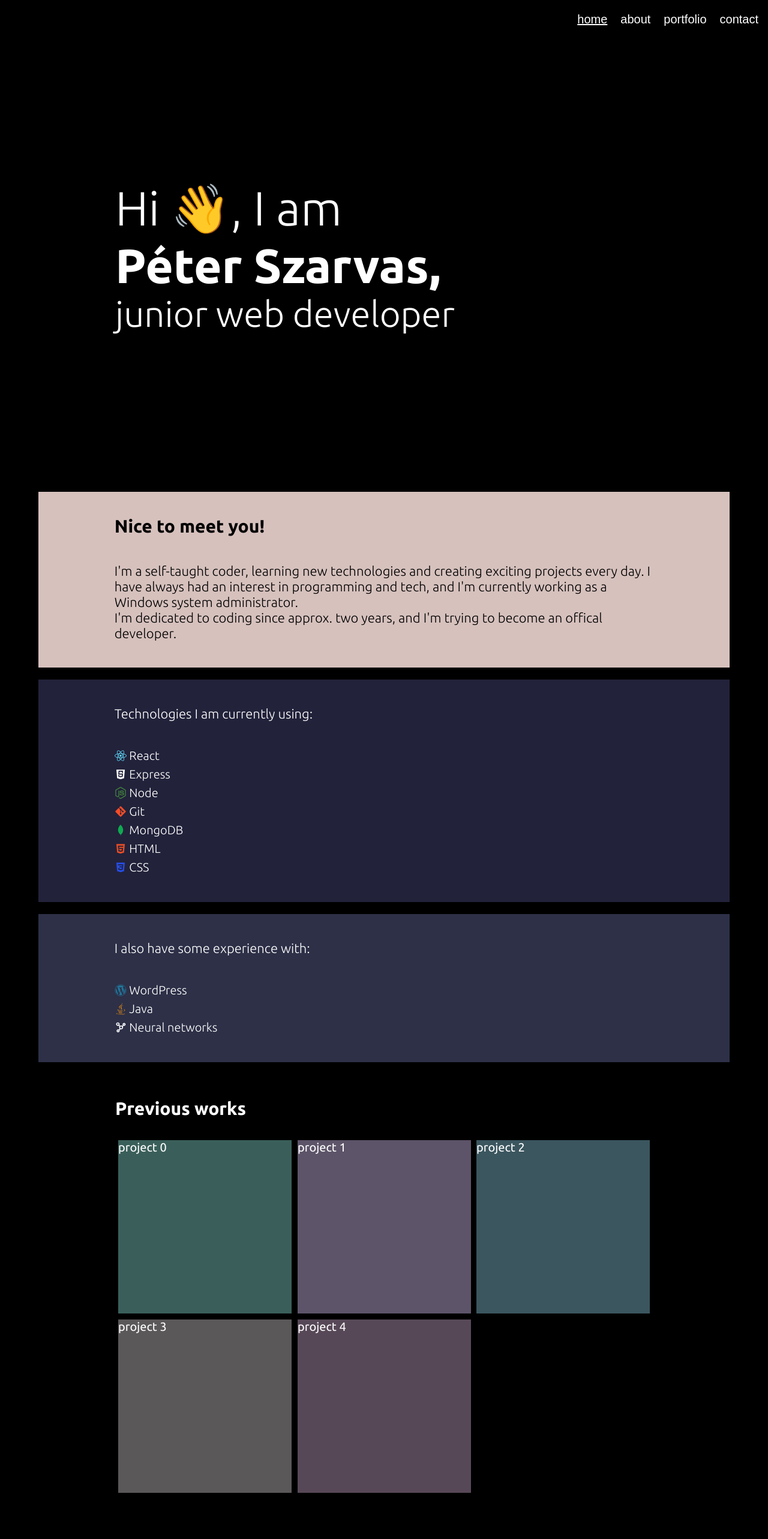
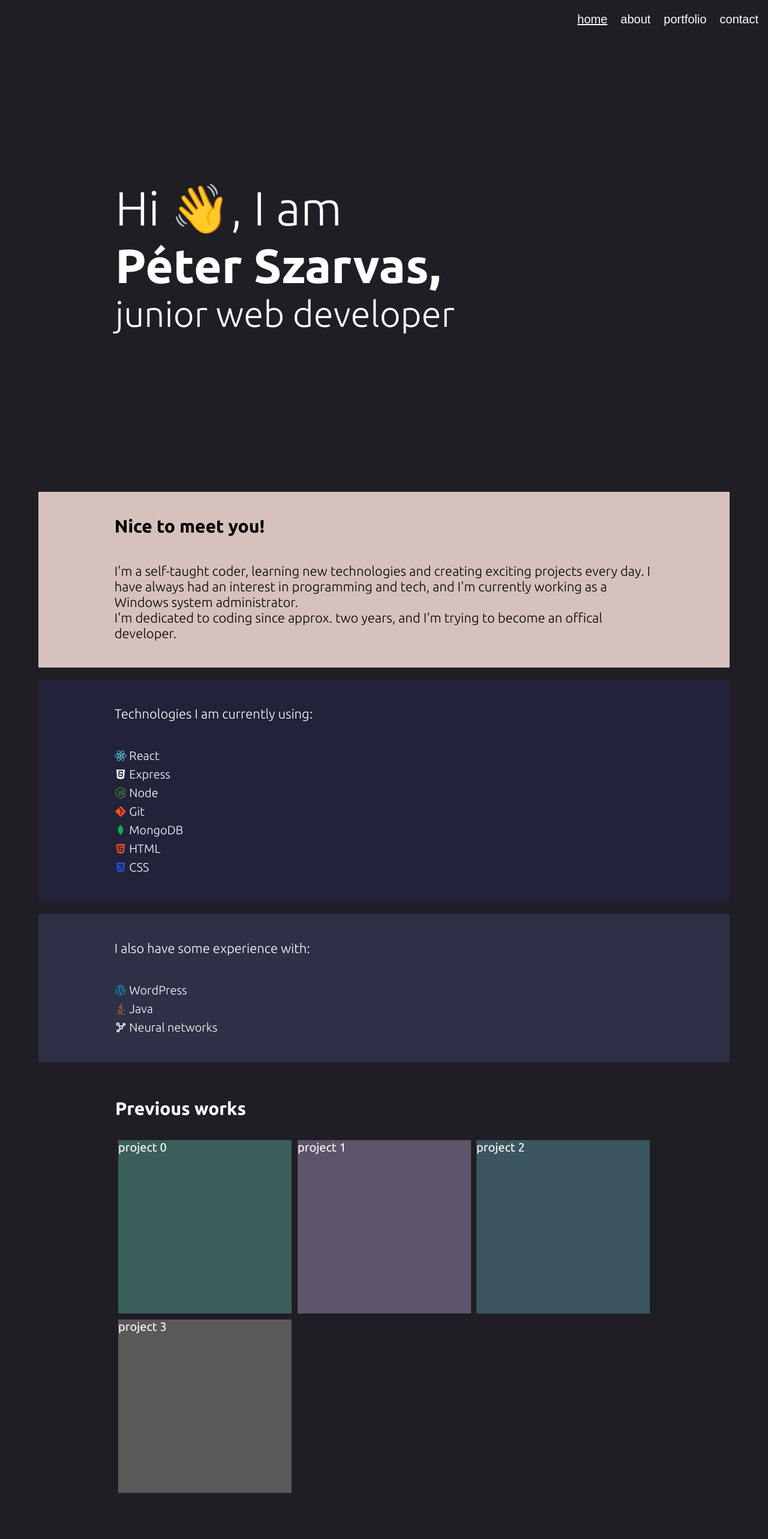
Before and after one commit to peterszarvas94/portfolio-old-1, a React (Create React App) app: page / in a window 1280 px wide. Shown: the top 2566 px of the page at 60% size. Built offline with nearby package versions, Linux system fonts and the light colour scheme.

Commit message:
doing stuff in contact form

```diff
--- a/src/App.css
+++ b/src/App.css
@@ -3,7 +3,7 @@
 html {
   font-size: 20px !important;
   scroll-behavior: smooth;
-  background-color: black;
+  background-color: #1e1e24;
   overflow-x: hidden;
 }
 
--- a/src/pages/Portfolio.js
+++ b/src/pages/Portfolio.js
@@ -7,7 +7,7 @@ const Portfolio = () => {
 
     const generateProjects = () => {
         let options = [];
-        for(let i = 0; i < 5; i++) {
+        for(let i = 0; i < 4; i++) {
             options.push(<Project id={i} key={i}/>)
         }
         return options;
--- a/src/styles/Contact.css
+++ b/src/styles/Contact.css
@@ -79,12 +79,14 @@
     color: white;
     background-color: transparent;
     box-shadow: inset 0 0 0 2px #d6c1bd;
+    transition: .2s;
 }
 
 .contact_button:hover {
     color: white;
     background-color: #2d3047;
     box-shadow: none;
+    transition: .2s;
 }
 
 .contact_button:active {
@@ -156,7 +158,7 @@
 /* for desktops */
 @media only screen and (min-width: 1080px) {
     .contact_form {
-        grid-template-columns: 1fr 1fr;
+        grid-template-columns: 1fr 18em;
         grid-template-rows: 1fr 1fr 1fr 8fr 1fr;
         grid-template-areas:
             'name details'
--- a/src/styles/Home.css
+++ b/src/styles/Home.css
@@ -1,7 +1,8 @@
 .container {
     position: relative;
-    background-color: black;
+    background-color: #1e1e24;
     width: 100vw;
+    max-width: 2000px;
+    margin: 0 auto;
     color: white;
-    overflow-y: scroll;
 }
--- a/src/styles/Navigation.css
+++ b/src/styles/Navigation.css
@@ -1,7 +1,9 @@
 .nav_list {
     position: fixed;
     width: 100%;
-    background-color: black;
+    max-width: 2000px;
+    margin: 0 auto;
+    background-color: #1e1e24;
     margin: 0;
     padding: 0;
     text-align: right;
--- a/src/styles/Project.css
+++ b/src/styles/Project.css
@@ -20,18 +20,14 @@
 /* animations */
 
 .project_container:hover {
-    animation-name: hover_animate;
-    animation-delay: 0s;
-    animation-duration: .2s;
-    animation-fill-mode: forwards;
     cursor: pointer;
+    transform: scale(1.05);
+    transition: .2s;
 }
 
 .project_container {
-    animation-name: unhover_animate;
-    animation-delay: 0s;
-    animation-duration: .2s;
-    animation-fill-mode: forwards;
+    transform: scale(1);
+    transition: .2s;
 }
 
 .project_element {
@@ -54,19 +50,3 @@
         transform: scale(1);
     }
 }
-
-@keyframes hover_animate {
-    from {
-        transform: scale(1);
-    } to {
-        transform: scale(1.05);
-    }
-}
-
-@keyframes unhover_animate {
-    from {
-        transform: scale(1.05);
-    } to {
-        transform: scale(1);
-    }
-}
```
